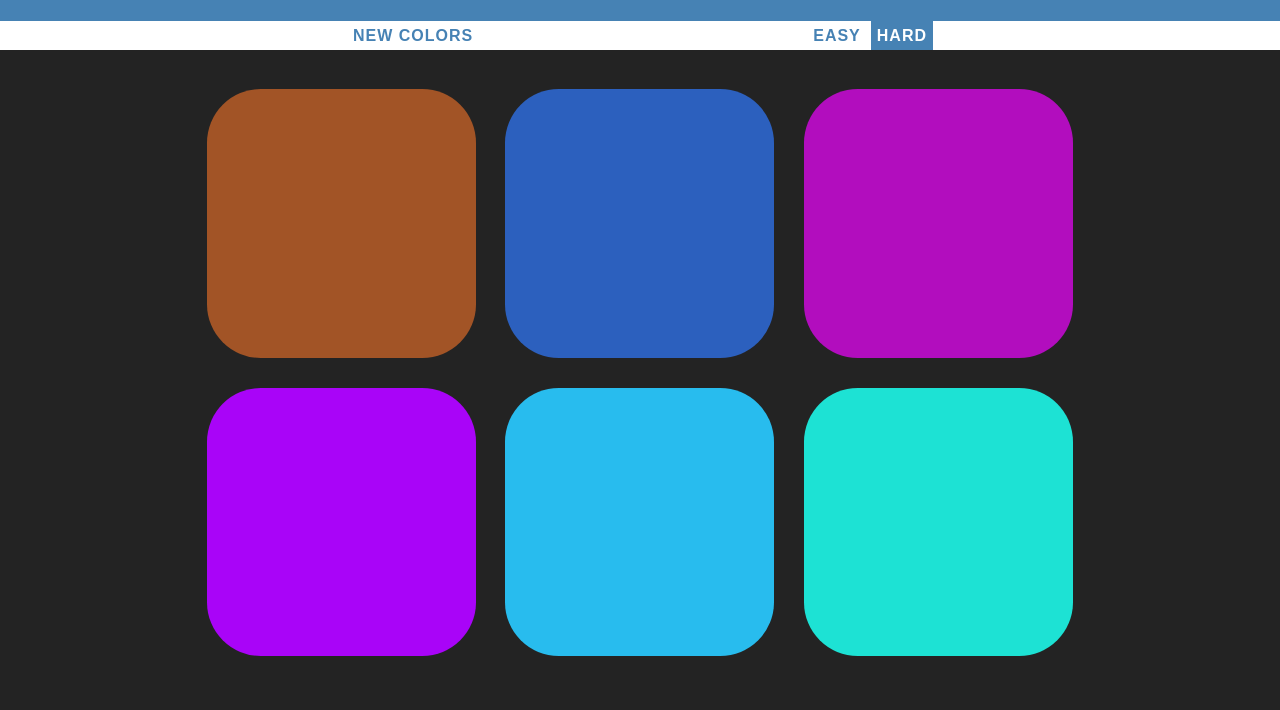
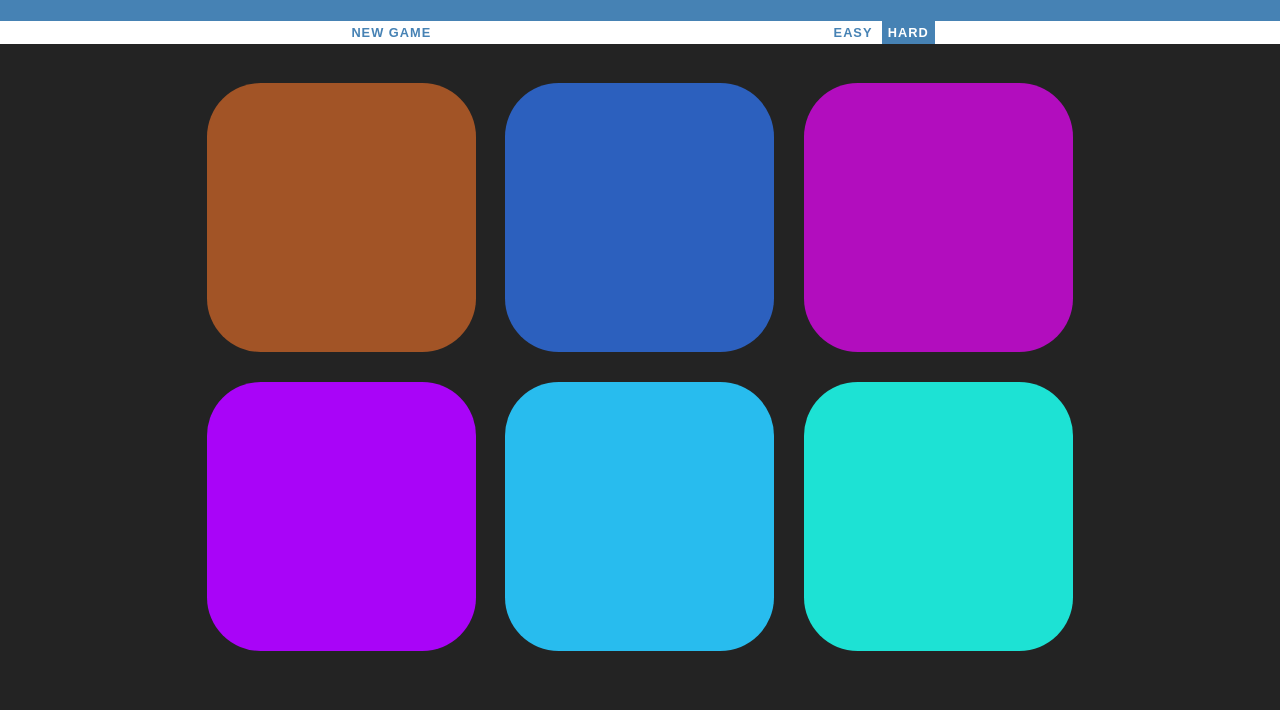
Before and after one commit to db585/17_01_ColorGameDB, a plain HTML site: page index.html in a window 1280 px wide. Shown: the part 90-800 px from the top of the page. Drawn offline with Linux system fonts and the light colour scheme.

Commit message:
Fix message-panel

```diff
--- a/app.js
+++ b/app.js
@@ -79,7 +79,7 @@ for (let i = 0; i < squares.length; i++) {
 
 function reset () {
   // Change resetBtn text
-  resetBtn.textContent = 'New Colors'
+  resetBtn.textContent = 'New Game'
 
   // Empty messageShow
   messageShow.textContent = ''
--- a/index.html
+++ b/index.html
@@ -16,7 +16,7 @@
     </h1>
 
     <div id="message-panel">
-      <button id="reset">New Colors</button>
+      <button id="reset">New Game</button>
       <span id="message"></span>
       <button class="mode">Easy</button>
       <button class="mode selected">Hard</button>
--- a/style.css
+++ b/style.css
@@ -67,11 +67,12 @@ button:hover {
   height: 1.8em;
   text-align: center;
   padding: 0;
+  font-size: 0.8em;
 }
 
 #message {
   display: inline-block;
-  width: 25%;
+  width: 30%;
   text-transform: uppercase;
   font-weight: 700;
   /* letter-spacing: 1px; */
```
